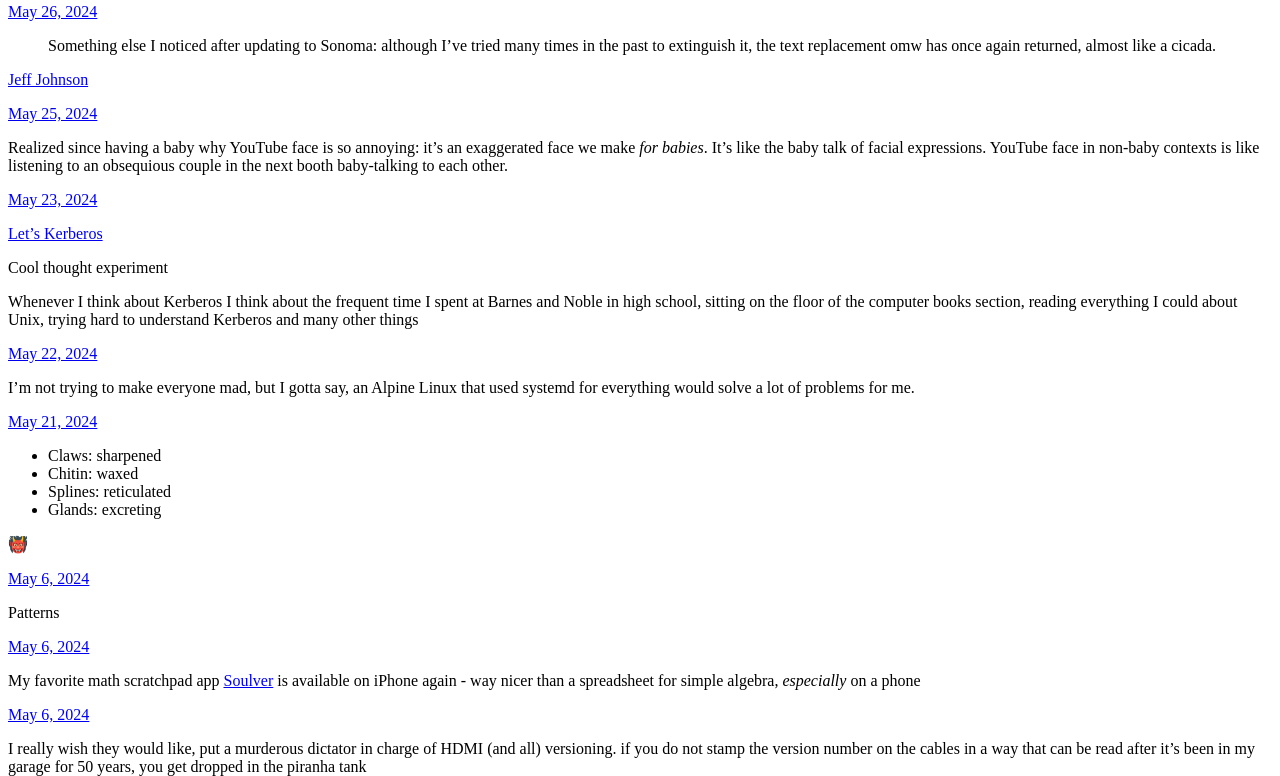
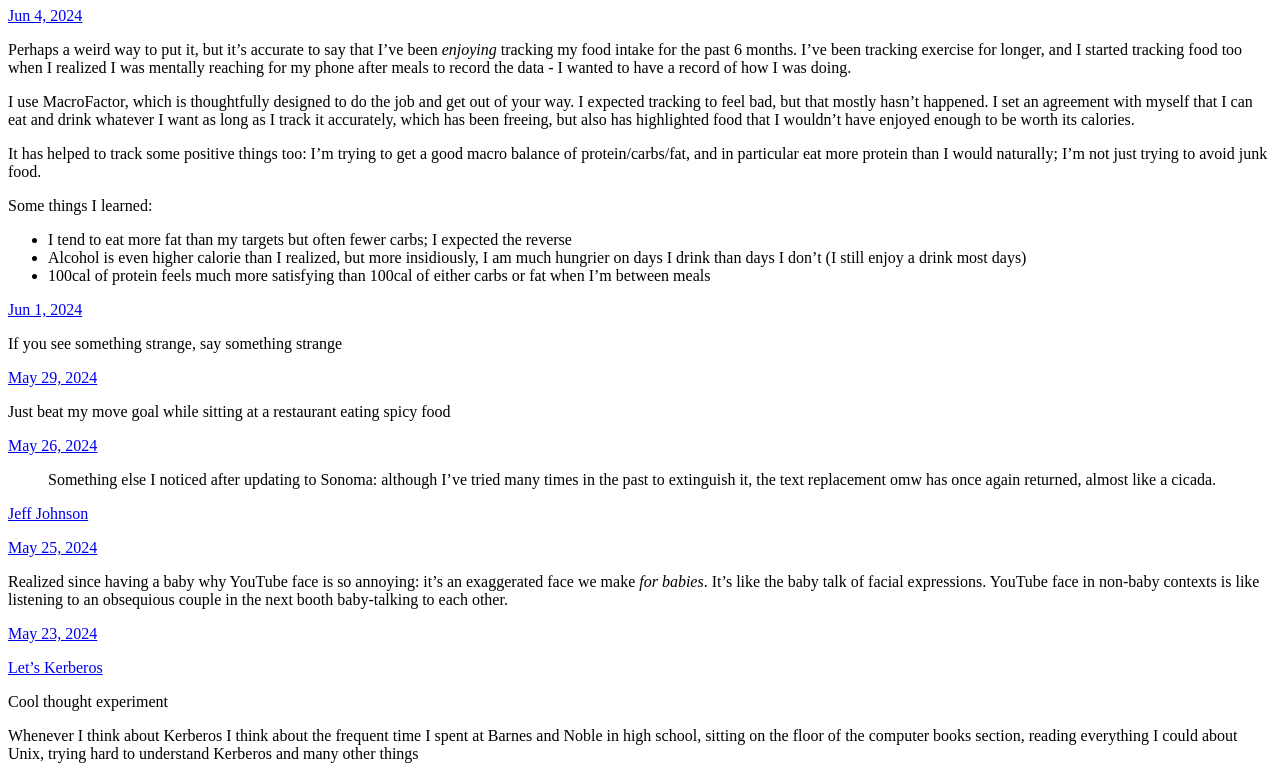
Before and after one commit to mrled/whispers.micahrl.com, a plain HTML site: page index.html in a window 1280 px wide. Shown: the part 73-849 px from the top of the page. Drawn offline with Linux system fonts and the light colour scheme.

Commit message:
Archiving from Micro.blog.

```diff
--- a/index.html
+++ b/index.html
@@ -21,6 +21,38 @@
 <div class="h-feed">
 
 
+
+	  <div class="h-entry">
+
+			<h1><a href="https://whispers.micahrl.com/2024/06/04/food-tracking.html">Food tracking</a></h1>
+
+
+		<a href="https://whispers.micahrl.com/2024/06/04/food-tracking.html" class="u-url"><time class="dt-published" datetime="2024-06-04 00:13:43 -0500">Jun 4, 2024</time></a>
+
+		<div class="e-content">
+			 <p>Perhaps a weird way to put it, but it&rsquo;s accurate to say that I&rsquo;ve been <em>enjoying</em> tracking my food intake for the past 6 months. I&rsquo;ve been tracking exercise for longer, and I started tracking food too when I realized I was mentally reaching for my phone after meals to record the data - I wanted to have a record of how I was doing.</p>
+<p>I use MacroFactor, which is thoughtfully designed to do the job and get out of your way. I expected tracking to feel bad, but that mostly hasn&rsquo;t happened. I set an agreement with myself that I can eat and drink whatever I want as long as I track it accurately, which has been freeing, but also has highlighted food that I wouldn&rsquo;t have enjoyed enough to be worth its calories.</p>
+<p>It has helped to track some positive things too: I&rsquo;m trying to get a good macro balance of protein/carbs/fat, and in particular eat more protein than I would naturally; I&rsquo;m not just trying to avoid junk food.</p>
+<p>Some things I learned:</p>
+<ul>
+<li>I tend to eat more fat than my targets but often fewer carbs; I expected the reverse</li>
+<li>Alcohol is even higher calorie than I realized, but more insidiously, I am much hungrier on days I drink than days I don&rsquo;t (I still enjoy a drink most days)</li>
+<li>100cal of protein feels much more satisfying than 100cal of either carbs or fat when I&rsquo;m between meals</li>
+</ul>
+
+		</div>
+	  </div>
+
+	  <div class="h-entry">
+
+
+		<a href="https://whispers.micahrl.com/2024/06/01/if-you-see.html" class="u-url"><time class="dt-published" datetime="2024-06-01 21:00:53 -0500">Jun 1, 2024</time></a>
+
+		<div class="e-content">
+			 <p>If you see something strange, say something strange</p>
+
+		</div>
+	  </div>
 
 	  <div class="h-entry">
 
```
